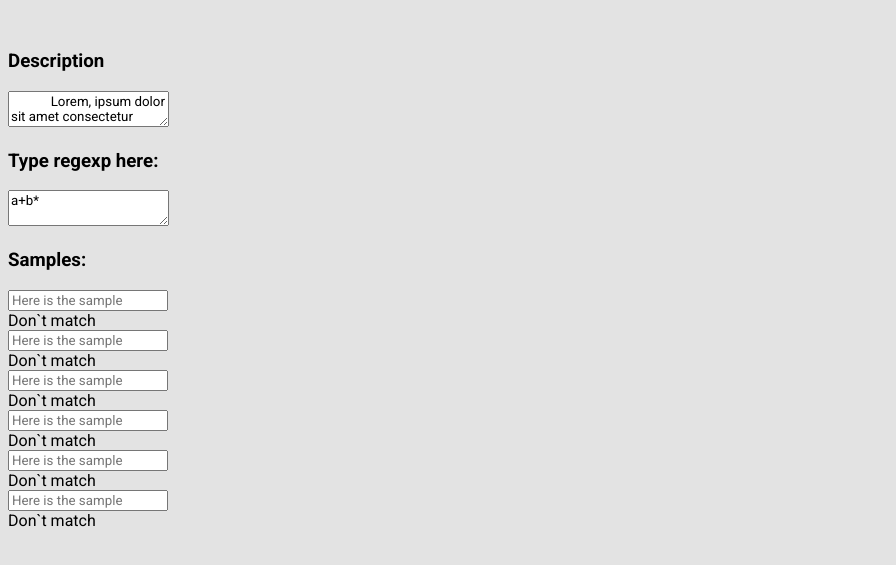
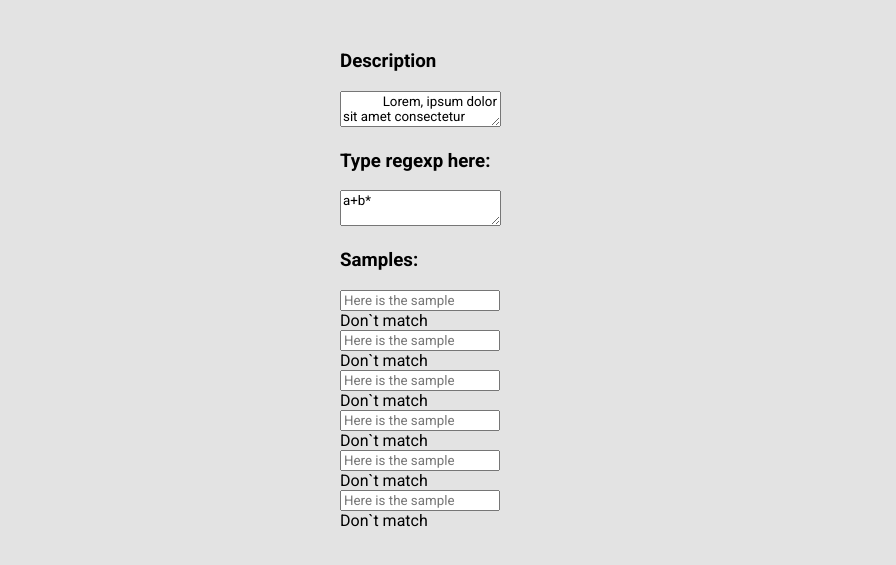
Before and after one commit to deeplymax/VSTU_web, a website: page client/index.html in a window 1280 px wide. Shown: the part 151-716 px from the top of the page, without its empty margins (0-896 px from the left). Drawn offline with Linux system fonts and the light colour scheme.

Commit message:
Aligned container in center

```diff
--- a/client/style.css
+++ b/client/style.css
@@ -17,3 +17,9 @@ h1 {
    font-weight: 300;
    text-align: center;
 }
+
+/* container styles */
+.container {
+    width: 600px;
+    margin: 0 auto;
+}
```
